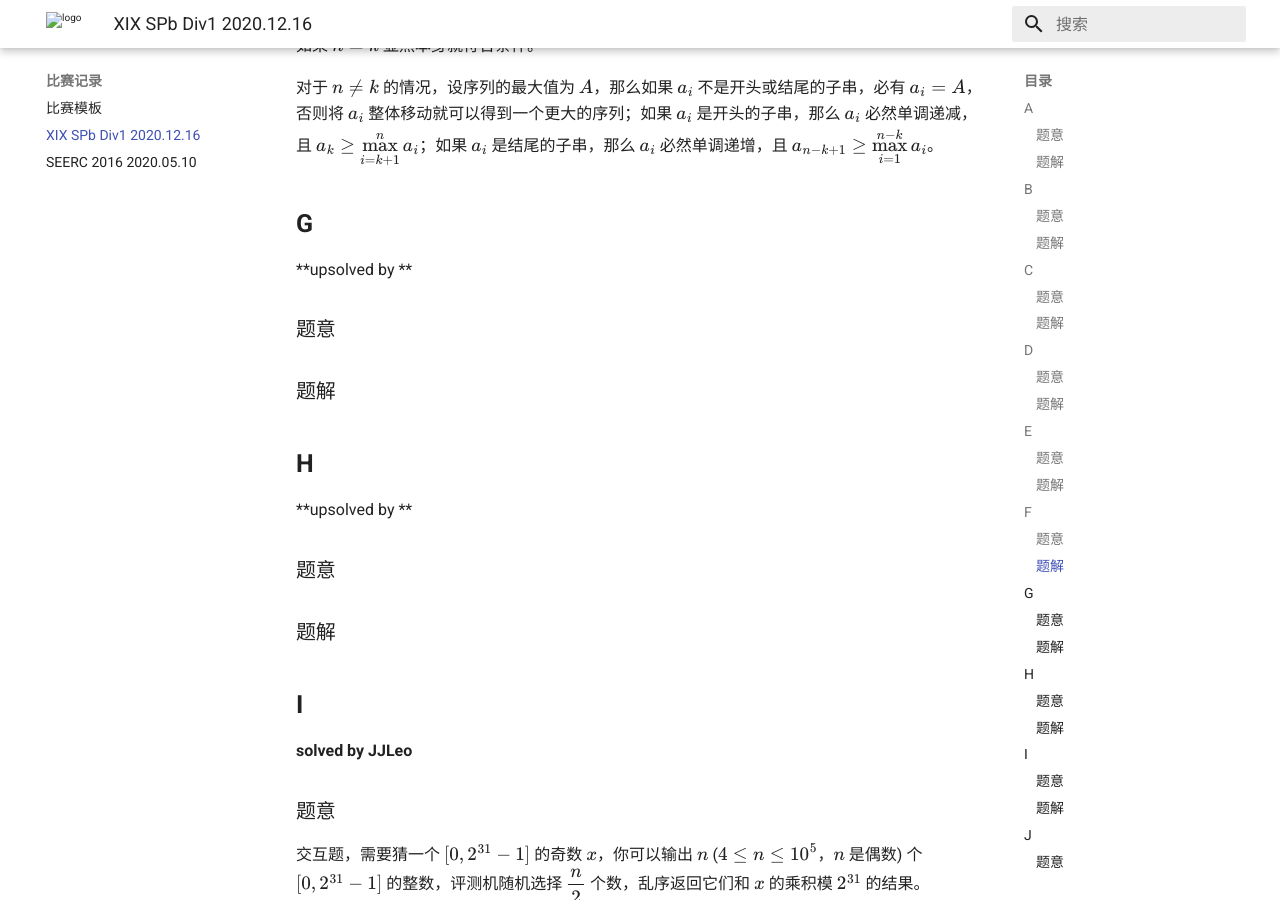
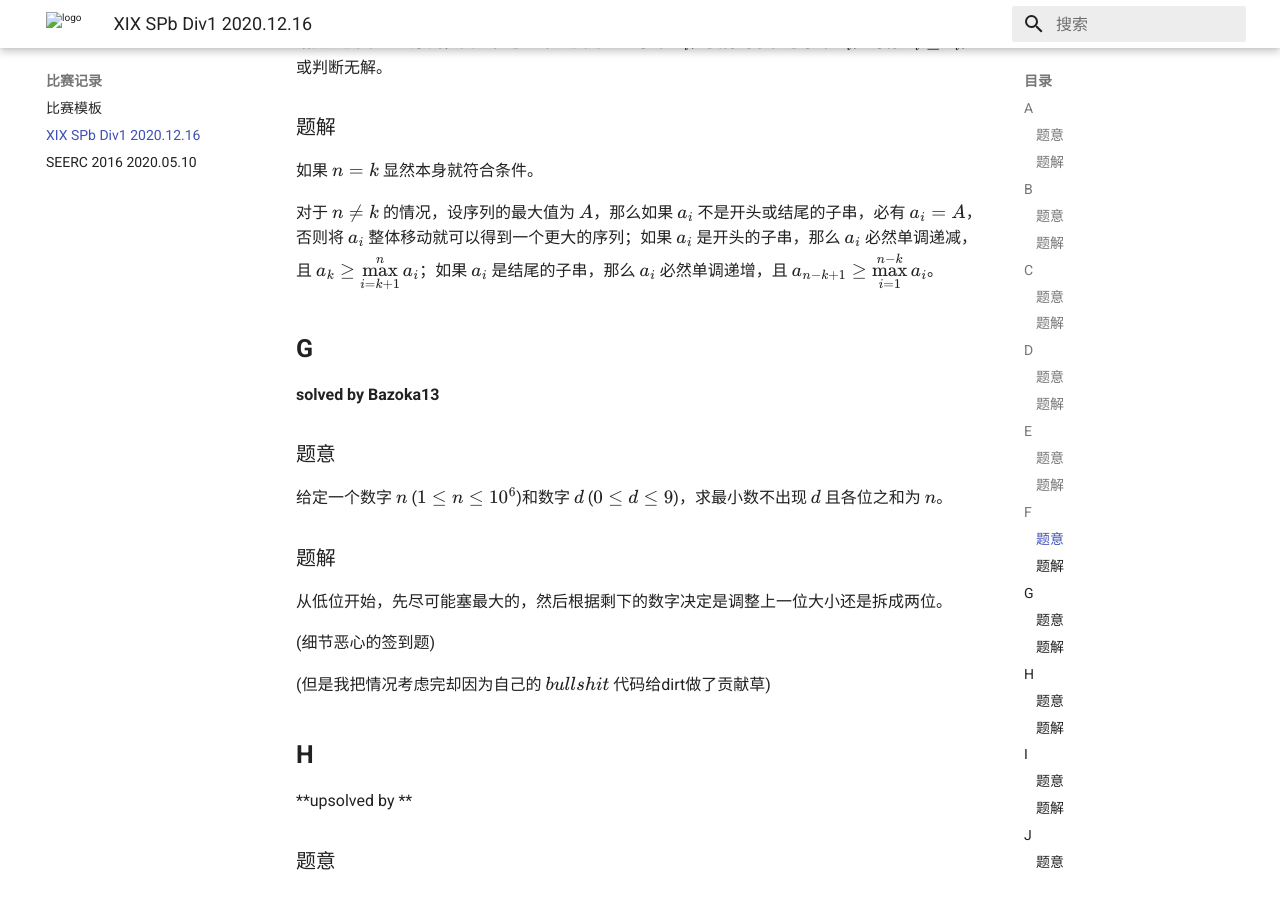
Before and after one commit to Kaguya-samaWannaMeAC/kaguya-samawannameac.github.io, an MkDocs documentation site: the page built from docs/contest/XIX SPb Div1 2020.12.16.md, in a window 1280 px wide and 900 px high, scrolled down 2162 px. Built offline with MkDocs 1.6.1 and Material for MkDocs 9.7.7, drawn with Linux system fonts in a browser that asks for light colours; formulas are drawn with MathJax 3; some of the changed text lies outside the part shown.

Commit message:
Bazoka13 part

```diff
--- a/docs/contest/XIX SPb Div1 2020.12.16.md
+++ b/docs/contest/XIX SPb Div1 2020.12.16.md
@@ -2,13 +2,17 @@
 
 ## **A**
 
-**upsolved by **
+**solved by Bazoka13**
 
 ### 题意
 
-
+根据样例和一段shit代码算出一个变量
 
 ### 题解
+
+训练时狗运流暴力遍历
+
+（but zzh说可以加速，正在搞）
 
 ## **B**
 
@@ -84,15 +88,19 @@ $$
 
 ## **G**
 
-**upsolved by **
+**solved by Bazoka13**
 
 ### 题意
 
-
+给定一个数字 $n$ ($1\leq n\leq 10^6$)和数字 $d$ ($0\leq d\leq 9$)，求最小数不出现 $d$ 且各位之和为 $n$。
 
 ### 题解
 
+从低位开始，先尽可能塞最大的，然后根据剩下的数字决定是调整上一位大小还是拆成两位。
 
+(细节恶心的签到题)
+
+(但是我把情况考虑完却因为自己的 $bullshit$ 代码给dirt做了贡献草)
 
 ## **H**
 
```
Also changed, not shown: docs/contest/SEERC2016.md (+1 -1 lines).
